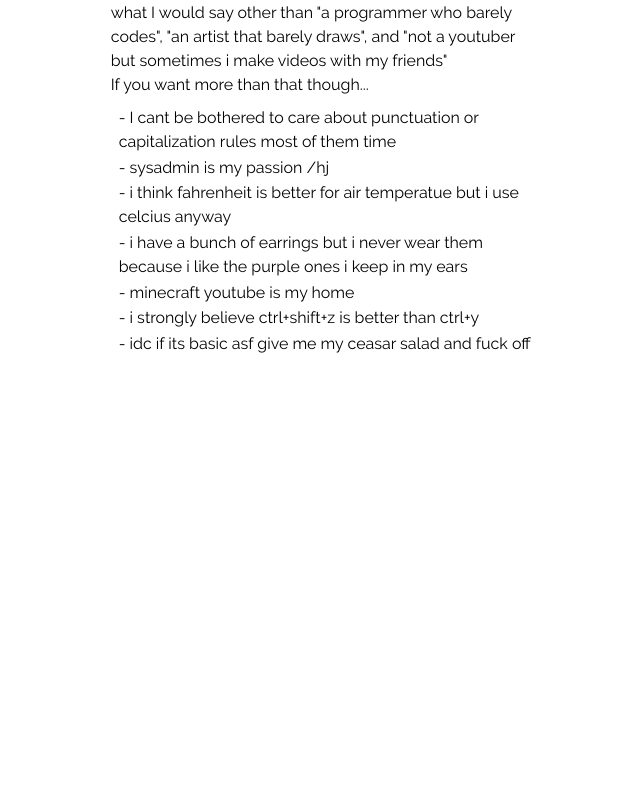
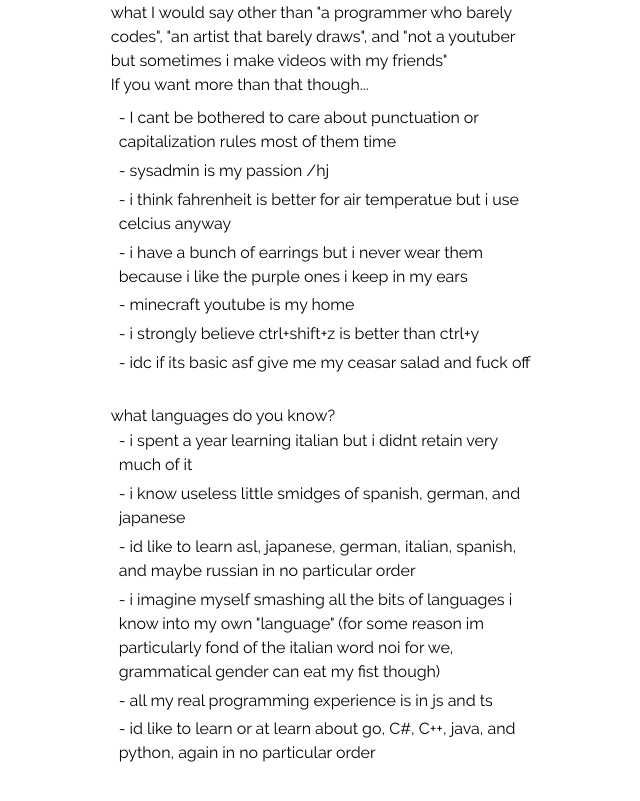
Before and after one commit to Kaytwastaken/kayt-dev-old, a Next.js app: page / in a window 1280 px wide. Shown: the part 844-1645 px from the top of the page, without its empty margins (316-956 px from the left). Before the commit the page ends 1248 px from the top, so only its background shows below. Built offline with nearby package versions, Linux system fonts and the light colour scheme.

Commit message:
add languages to bullets

```diff
--- a/pages/index.tsx
+++ b/pages/index.tsx
@@ -101,6 +101,7 @@ export default function Home() {
 							probably seen above this section, this is the home to my blog and links to all my other things.
 							If you asked me to describe myself I really don't  know what I would say other than "a programmer who
 							barely codes", "an artist that barely draws", and "not a youtuber but sometimes i make videos with my friends"
+
 							<br />
 							If you want more than that though...
 							<ul className="mt-2">
@@ -111,6 +112,17 @@ export default function Home() {
 								<li>{"-"} minecraft youtube is my home</li>
 								<li>{"-"} i strongly believe ctrl+shift+z is better than ctrl+y</li>
 								<li>{"-"} idc if its basic asf give me my ceasar salad and fuck off</li>
+							<br />
+							what languages do you know?
+							<ul>
+								<li>{"-"} i spent a year learning italian but i didnt retain very much of it</li>
+								<li>{"-"} i know useless little smidges of spanish, german, and japanese</li>
+								<li>{"-"} id like to learn asl, japanese, german, italian, spanish, and maybe russian in no particular order</li>
+								<li>{"-"} i imagine myself smashing all the bits of languages i know into my own "language"
+								(for some reason im particularly fond of the italian word noi for we, grammatical gender can eat my fist though)</li>
+								<li>{"-"} all my real programming experience is in js and ts</li>
+								<li>{"-"} id like to learn or at learn about go, C#, C++, java, and python, again in no particular order</li>
+							</ul>
 							</ul>
 						</div>
 					</div>
--- a/styles/globals.css
+++ b/styles/globals.css
@@ -103,7 +103,7 @@ h5 {
 }
 
 p {
-    @apply font-body text-base w-5/6 mx-auto text-left mb-4
+    @apply font-body text-base w-5/6 mx-auto text-left mb-6
 }
 
 .small {
@@ -119,7 +119,7 @@ ul {
 }
 
 li {
-    margin: .1rem 0 0 .5rem;
+    margin: .1rem 0 .3rem .5rem;
 }
 
 hr {
```
